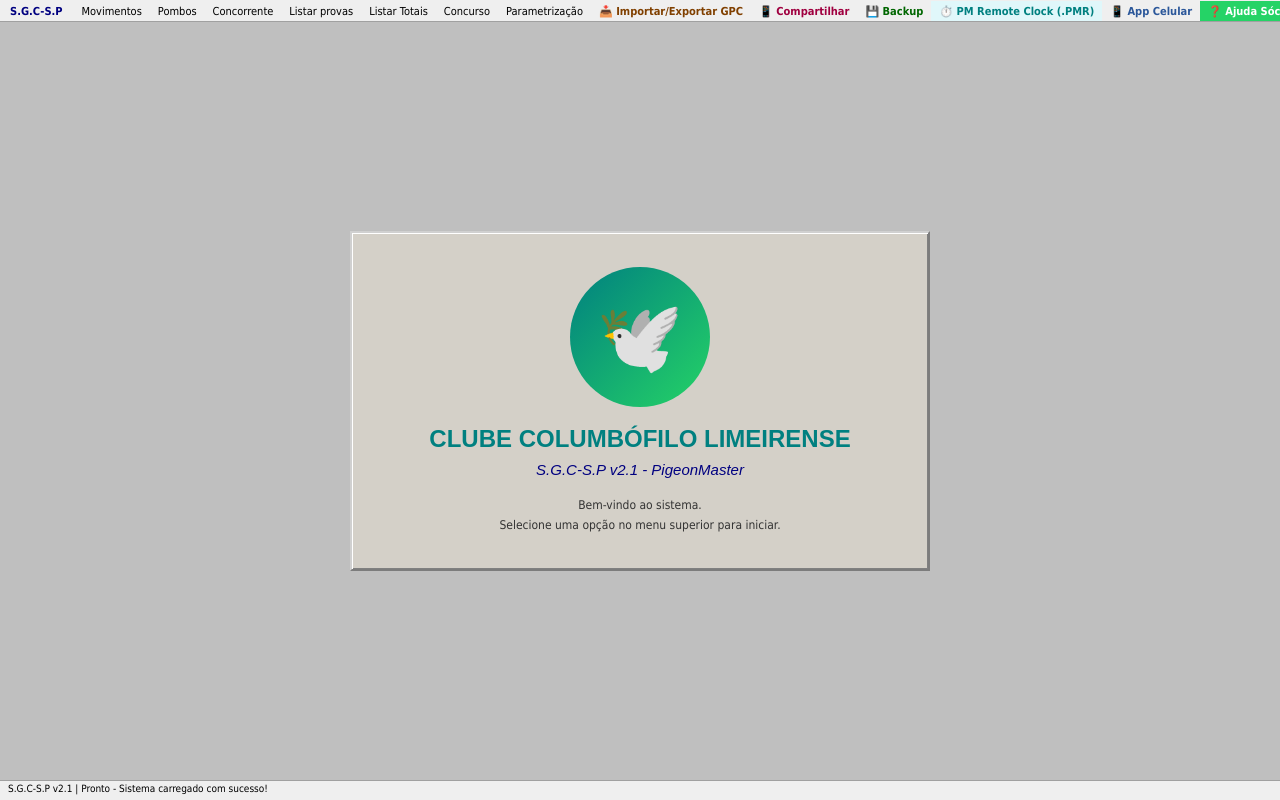
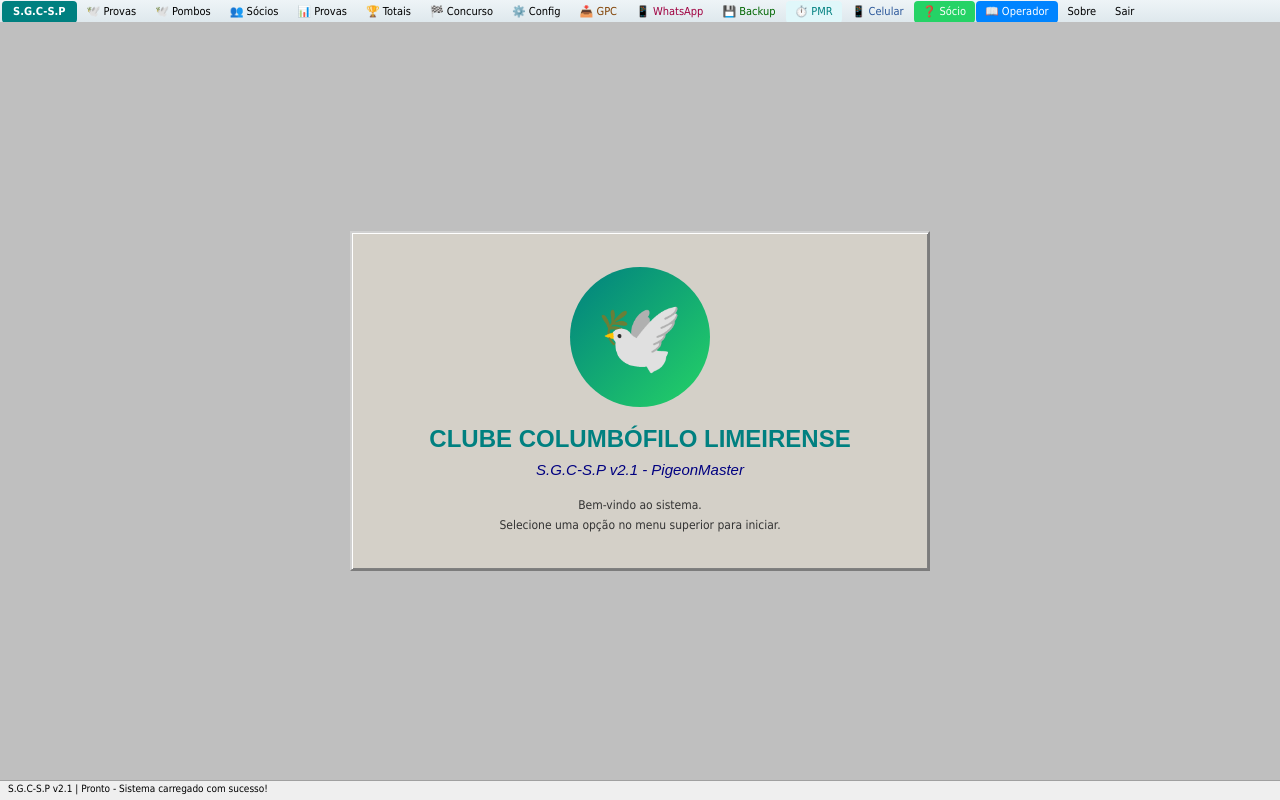
Before and after one commit to Glauciano/PigeonMasterLimeira, a plain HTML site: page index.html in a window 1280 px wide. Drawn offline with Linux system fonts and the light colour scheme.

Commit message:
Update index.html

```diff
--- a/index.html
+++ b/index.html
@@ -1,4 +1,144 @@
-<!DOCTYPE html>
+<script>
+(function(){
+  /* ========== ORGANIZA O MENU COMPACTO ========== */
+  const css = document.createElement("style");
+  css.textContent = `
+    /* Menu compacto */
+    .menu-strip{
+      height:26px !important;
+      background:linear-gradient(to bottom,#eef4f7,#dde7ec) !important;
+      border-bottom:2px solid #008080 !important;
+      padding:2px !important;
+      gap:1px !important;
+    }
+    .menu-title{
+      height:22px !important;
+      padding:3px 8px !important;
+      font-size:11px !important;
+      border-radius:4px !important;
+      font-weight:500 !important;
+      transition:all .15s !important;
+    }
+    .menu-title:hover{
+      background:#008080 !important;
+      color:#fff !important;
+      border:1px solid #005959 !important;
+    }
+    .menu-brand{
+      background:#008080 !important;
+      color:#fff !important;
+      font-weight:bold !important;
+      padding:3px 10px !important;
+      border-radius:4px !important;
+    }
+  `;
+  document.head.appendChild(css);
+
+  /* ========== REORGANIZA OS BOTÕES ========== */
+  window.addEventListener("load", function(){
+    setTimeout(function(){
+      const menu = document.getElementById("menuStrip");
+      if(!menu) return;
+
+      /* Remove botões duplicados de ajuda que possam ter sido criados */
+      ["menuAjudaSocioBtn","menuAjudaOperadorBtn"].forEach(id => {
+        const btn = document.getElementById(id);
+        if(btn) btn.remove();
+      });
+
+      /* Encontra os botões existentes */
+      const todos = Array.from(menu.querySelectorAll(".menu-title"));
+
+      /* Cria botões de Ajuda */
+      const btnAjudaSocio = document.createElement("div");
+      btnAjudaSocio.id = "menuAjudaSocioBtn";
+      btnAjudaSocio.className = "menu-title";
+      btnAjudaSocio.style.background = "#25d366";
+      btnAjudaSocio.style.color = "#fff";
+      btnAjudaSocio.style.fontWeight = "bold";
+      btnAjudaSocio.textContent = "❓ Sócio";
+      btnAjudaSocio.title = "Manual de Ajuda para o Sócio";
+      btnAjudaSocio.onclick = function(){ openWin("winAjudaSocio"); };
+
+      const btnAjudaOp = document.createElement("div");
+      btnAjudaOp.id = "menuAjudaOperadorBtn";
+      btnAjudaOp.className = "menu-title";
+      btnAjudaOp.style.background = "#0084ff";
+      btnAjudaOp.style.color = "#fff";
+      btnAjudaOp.style.fontWeight = "bold";
+      btnAjudaOp.textContent = "📖 Operador";
+      btnAjudaOp.title = "Manual de Ajuda para o Operador";
+      btnAjudaOp.onclick = function(){ openWin("winAjudaOperador"); };
+
+      /* Encontra o botão "Sobre" para inserir antes */
+      const sobre = todos.find(x => x.textContent.trim() === "Sobre");
+      if(sobre){
+        menu.insertBefore(btnAjudaSocio, sobre);
+        menu.insertBefore(btnAjudaOp, sobre);
+      } else {
+        menu.appendChild(btnAjudaSocio);
+        menu.appendChild(btnAjudaOp);
+      }
+
+      /* ========== RENOMEIA BOTÕES PARA FICAR COMPACTO ========== */
+      todos.forEach(btn => {
+        const txt = btn.textContent.trim();
+        /* Renomeia botões longos para versão curta */
+        if(txt === "📥 Importar/Exportar GPC"){
+          btn.textContent = "📥 GPC";
+          btn.title = "Importar/Exportar GPC";
+        }
+        if(txt === "📱 Compartilhar"){
+          btn.textContent = "📱 WhatsApp";
+          btn.title = "Compartilhar Resultados";
+        }
+        if(txt === "💾 Backup"){
+          btn.textContent = "💾 Backup";
+          btn.title = "Backup e Restauração";
+        }
+        if(txt.includes("PM Remote Clock")){
+          btn.textContent = "⏱️ PMR";
+          btn.title = "PM Remote Clock (.PMR)";
+        }
+        if(txt === "📱 App Celular"){
+          btn.textContent = "📱 Celular";
+          btn.title = "Abrir Tela do Celular Simulada";
+        }
+        if(txt === "Parametrização"){
+          btn.textContent = "⚙️ Config";
+          btn.title = "Parametrização";
+        }
+        if(txt === "Listar provas"){
+          btn.textContent = "📊 Provas";
+          btn.title = "Listar Provas";
+        }
+        if(txt === "Listar Totais"){
+          btn.textContent = "🏆 Totais";
+          btn.title = "Listar Totais";
+        }
+        if(txt === "Concorrente"){
+          btn.textContent = "👥 Sócios";
+          btn.title = "Concorrentes/Sócios";
+        }
+        if(txt === "Movimentos"){
+          btn.textContent = "🕊️ Provas";
+          btn.title = "Movimentos/Provas";
+        }
+        if(txt === "Pombos"){
+          btn.textContent = "🕊️ Pombos";
+          btn.title = "Cadastro de Pombos";
+        }
+        if(txt === "Concurso"){
+          btn.textContent = "🏁 Concurso";
+          btn.title = "Cadastro de Concursos";
+        }
+      });
+    }, 500);
+  });
+
+  console.log("✅ Menu compacto e organizado!");
+})();
+</script><!DOCTYPE html>
 <html lang="pt-br">
 <head>
 <meta charset="UTF-8">
```
